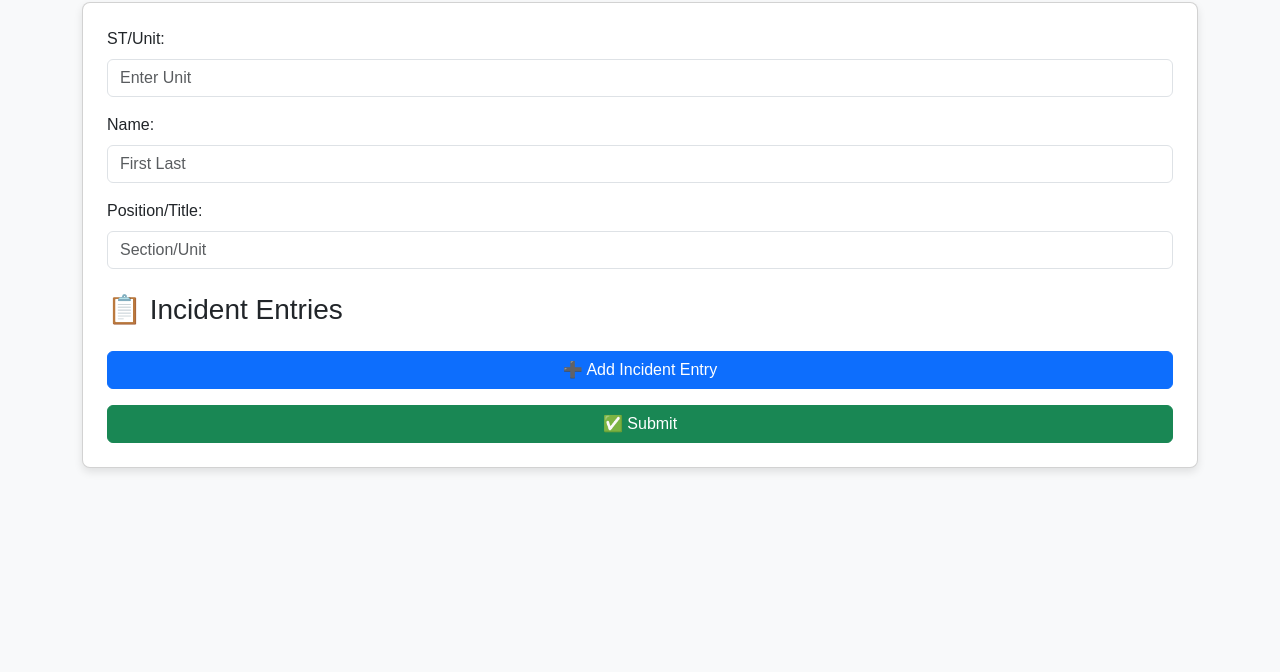
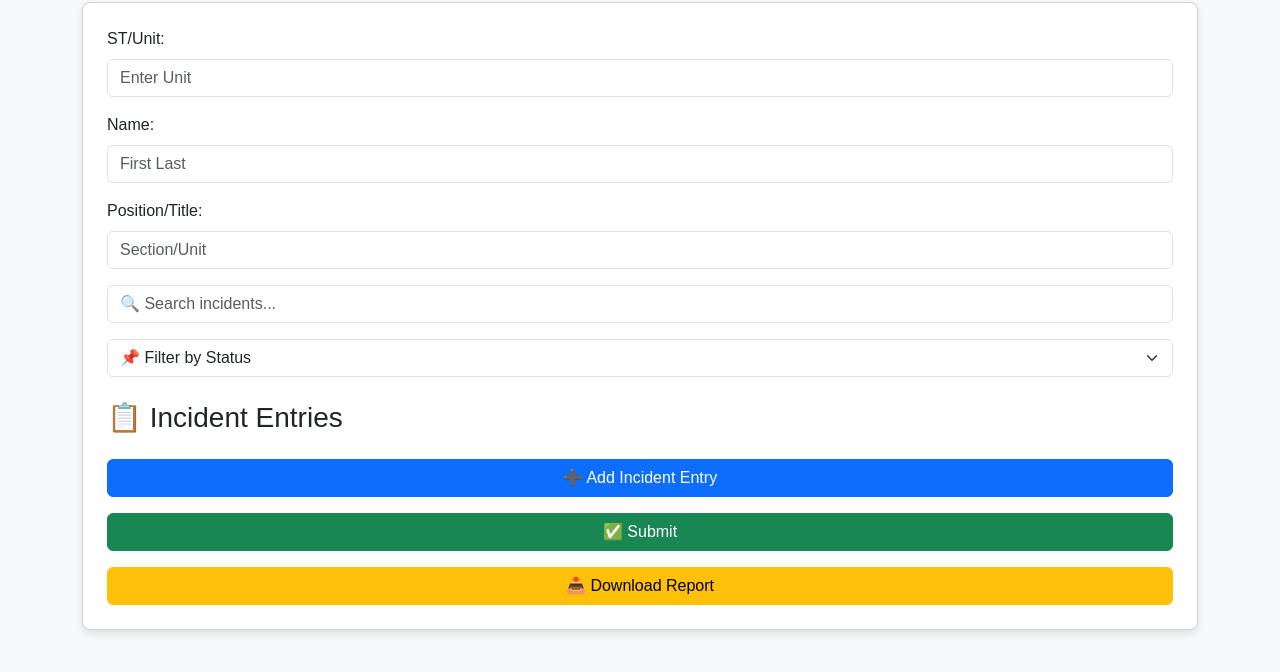
Before and after one commit to devphank/incident-tracking2, a plain HTML site: page index.html in a window 1280 px wide. Shown: the part 76-748 px from the top of the page. Drawn offline with nearby package versions, Linux system fonts and the light colour scheme.

Commit message:
Update index.html

```diff
--- a/index.html
+++ b/index.html
@@ -31,8 +31,34 @@
                 <input type="text" id="position" class="form-control" placeholder="Section/Unit" required>
             </div>
 
+            <!-- Search & Filter -->
+            <div class="mb-3">
+                <input type="text" id="searchIncident" class="form-control" placeholder="🔍 Search incidents..." onkeyup="searchIncidents()">
+            </div>
+            <div class="mb-3">
+                <select id="filterStatus" class="form-select" onchange="filterIncidents()">
+                    <option value="">📌 Filter by Status</option>
+                    <option value="Assigned">Assigned</option>
+                    <option value="Available">Available</option>
+                    <option value="O/S Rest">O/S Rest</option>
+                    <option value="O/S Pers">O/S Pers</option>
+                    <option value="O/S Mech">O/S Mech</option>
+                </select>
+            </div>
+
             <h3 class="mt-4">📋 Incident Entries</h3>
             <div id="incidentEntries"></div>
 
             <button type="button" class="btn btn-primary mt-3" onclick="addIncidentEntry()">➕ Add Incident Entry</button>
             <button type="button" class="btn btn-success mt-3" onclick="submitForm()">✅ Submit</button>
+            <button type="button" class="btn btn-warning mt-3" onclick="downloadJSON()">📥 Download Report</button>
+        </form>
+    </div>
+</div>
+
+<!-- Bootstrap JS -->
+<script src="https://cdn.jsdelivr.net/npm/bootstrap@5.3.0/dist/js/bootstrap.bundle.min.js"></script>
+<script src="script.js"></script>
+
+</body>
+</html>
```
